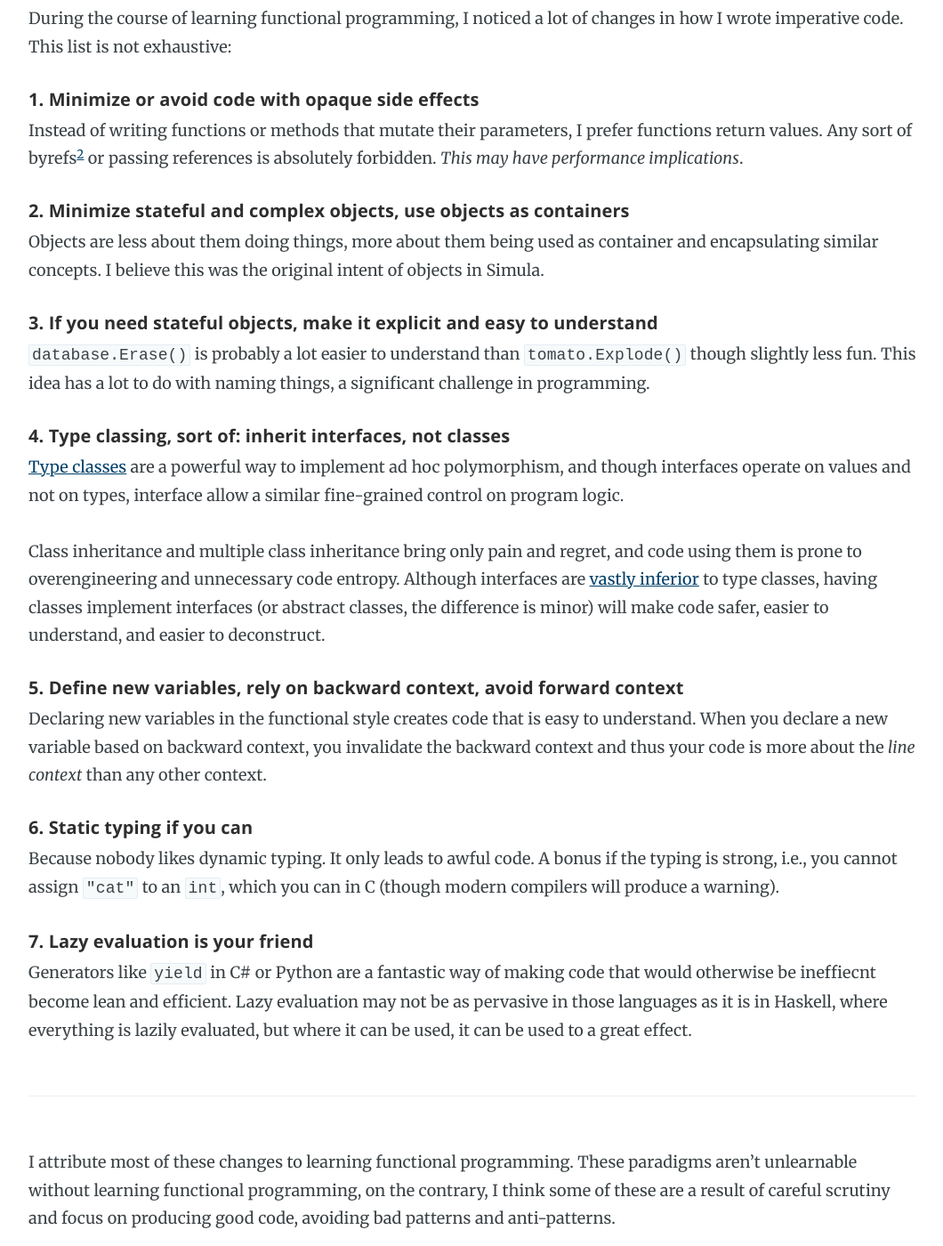
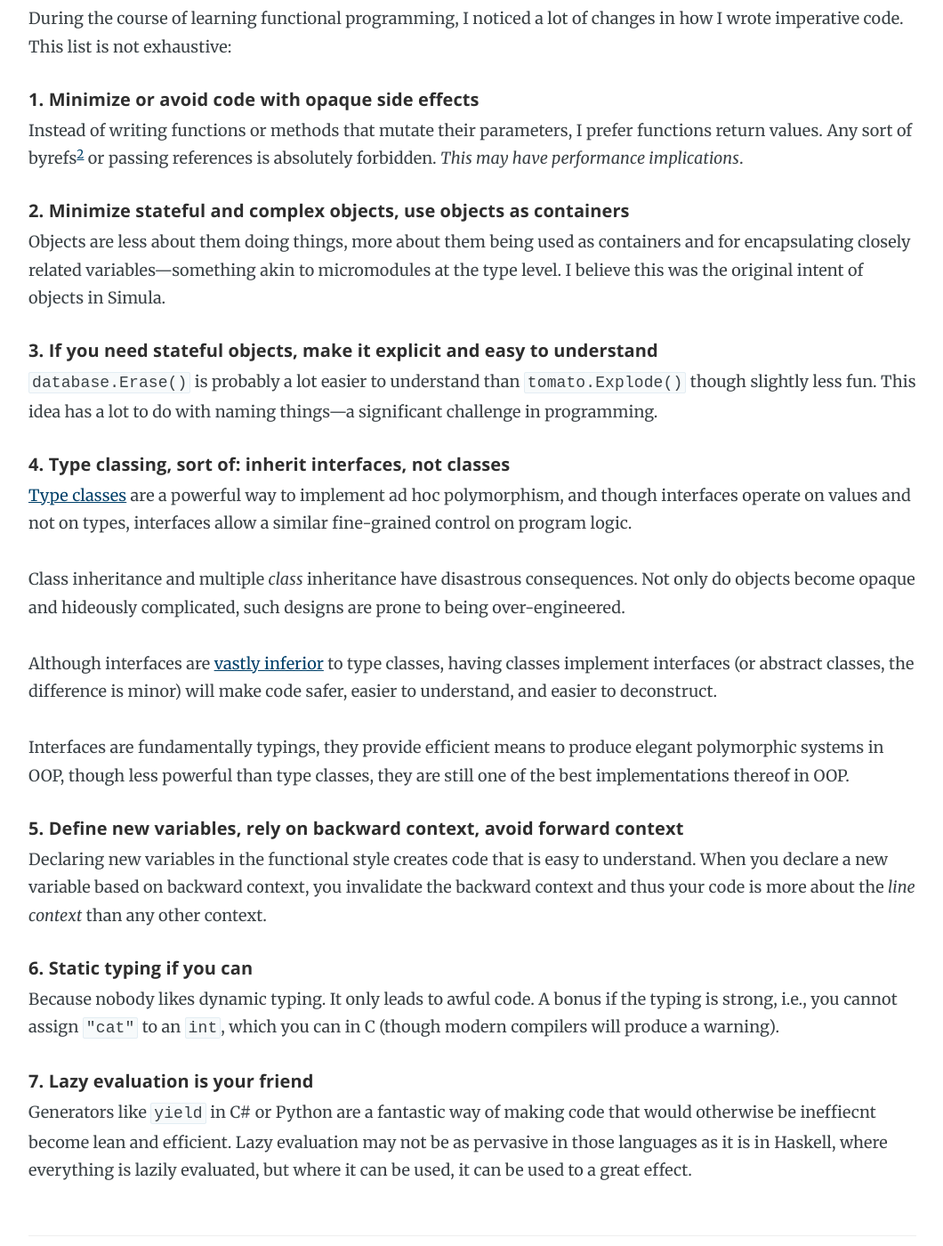
Before and after one commit to ane/ane.github.io, a Jekyll site: the page built from _posts/2015-1-1-side-effects-of-functional-programming.markdown, in a window 1280 px wide and 1400 px high, scrolled down 5063 px. Shown: the whole window at 89% size, without its empty margins (8-1068 px from the left). Built offline with Jekyll 4.4.1, drawn with Linux system fonts in a browser that asks for light colours; Markdown is read by kramdown in place of the engine named in the settings; comment, search, counter and statistics services are not loaded.

Commit message:
style changes

```diff
--- a/_posts/2015-1-1-side-effects-of-functional-programming.markdown
+++ b/_posts/2015-1-1-side-effects-of-functional-programming.markdown
@@ -245,29 +245,32 @@ references is absolutely forbidden. *This may have performance implications*.
 ### 2. Minimize stateful and complex objects, use objects as containers
 
 Objects are less about them doing things, more about them being used
-as container and encapsulating similar concepts. I believe this was
-the original intent of objects in Simula.
+as containers and for encapsulating closely related
+variables&mdash;something akin to micromodules at the type level. I
+believe this was the original intent of objects in Simula.
 
 ### 3. If you need stateful objects, make it explicit and easy to understand
 
 `database.Erase()` is probably a lot easier to understand than
 `tomato.Explode()` though slightly less fun. This idea has a lot to do
-with naming things, a significant challenge in programming.
+with naming things&mdash;a significant challenge in programming.
 
 ### 4. Type classing, sort of: inherit interfaces, not classes
 
 [Type classes](http://en.wikipedia.org/wiki/Type_class) are a powerful
 way to implement ad hoc polymorphism, and though interfaces operate on
-values and not on types, interface allow a similar fine-grained
+values and not on types, interfaces allow a similar fine-grained
 control on program logic.
 
-Class inheritance and multiple class inheritance bring only pain and
-regret, and code using them is prone to overengineering and
-unnecessary code entropy. Although interfaces are
+Class inheritance and multiple *class* inheritance have disastrous consequences. Not only do objects become opaque and hideously complicated, such designs are prone to being over-engineered.
+
+Although interfaces are
 [vastly inferior](http://cstheory.stackexchange.com/questions/9731/type-classes-vs-object-interfaces)
 to type classes, having classes implement interfaces (or abstract
 classes, the difference is minor) will make code safer, easier to
 understand, and easier to deconstruct.
+
+Interfaces are fundamentally typings, they provide efficient means to produce elegant polymorphic systems in OOP, though less powerful than type classes, they are still one of the best implementations thereof in OOP.
 
 ### 5. Define new variables, rely on backward context, avoid forward context
 
```
